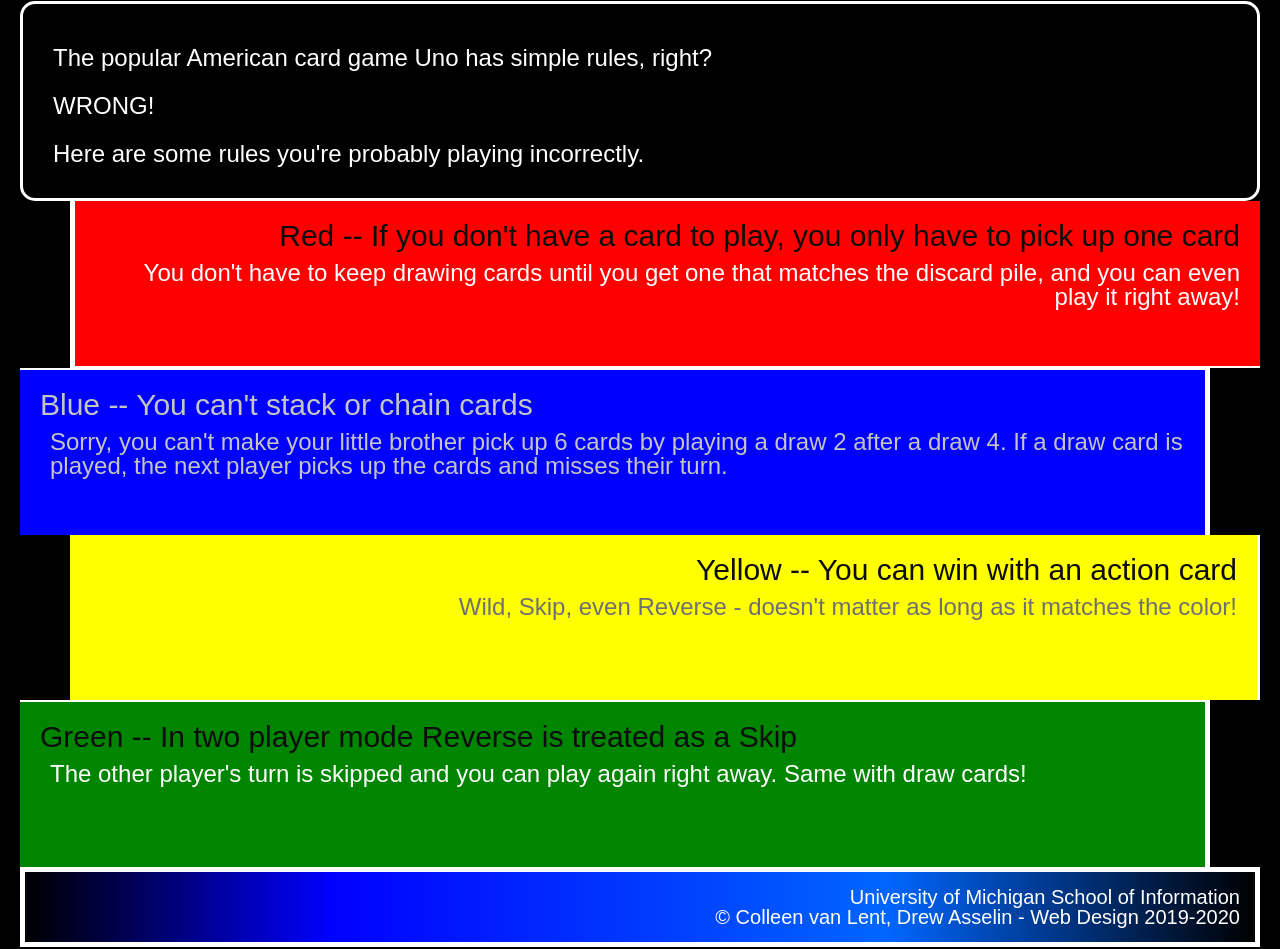
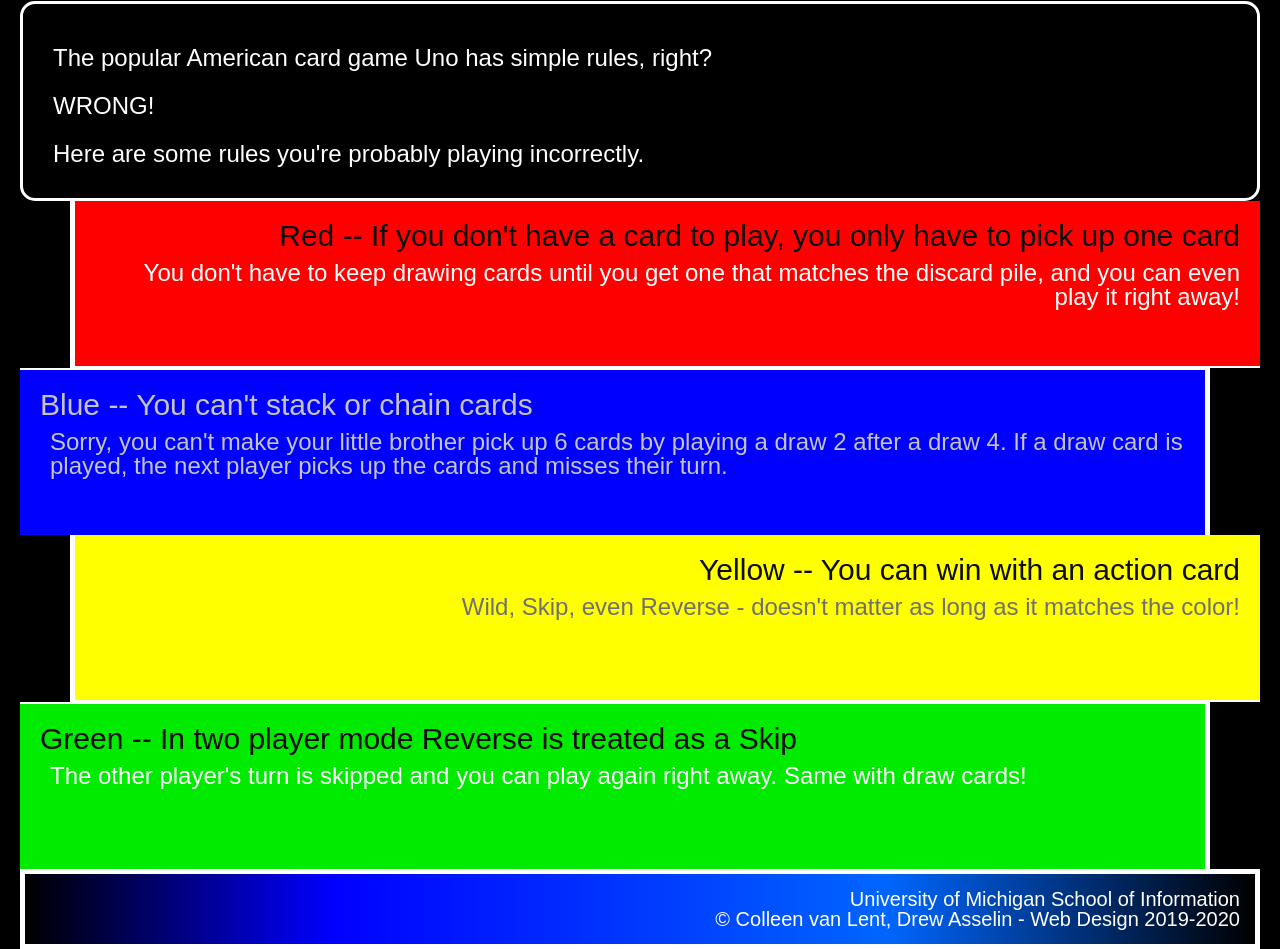
Before and after one commit to suandiallyson/h3-2022, a plain HTML site: page index.html in a window 1280 px wide. Shown: the part 327-1276 px from the top of the page. Drawn offline with Linux system fonts and the light colour scheme.

Commit message:
Update style.css

```diff
--- a/css/style.css
+++ b/css/style.css
@@ -1,5 +1,5 @@
 body {
-    font-family: Arial, Helvetica;
+    font-family: Arial, Verdana;
     background-color: #000000;
     color: #FFFFFF;
     margin-top: 20px;
@@ -82,12 +82,12 @@ div {
     background-color: #FFFF00;
     text-align: right;
     margin-left: 50px;
-    border-top: 2px;
+    border-bottom: 2px;
     border-left: 5px;
     border-bottom-style: solid;
     border-left-style: solid;
-    border-bottom: 0px;
-    border-left: 0px;
+    border-top: 0px;
+    border-right: 0px;
 }
 
 .yellow p {
@@ -95,7 +95,7 @@ div {
 }
 
 .green {
-    background-color: #008500;
+    background-color: #00EB00;
     text-align: left;
     margin-right: 50px;
     border-right: 5px;
@@ -119,4 +119,5 @@ footer p {
     padding-top: 15px;
     padding-right: 15px;
     padding-bottom: 15px;
+    padding-left: 0px;
 }
```
